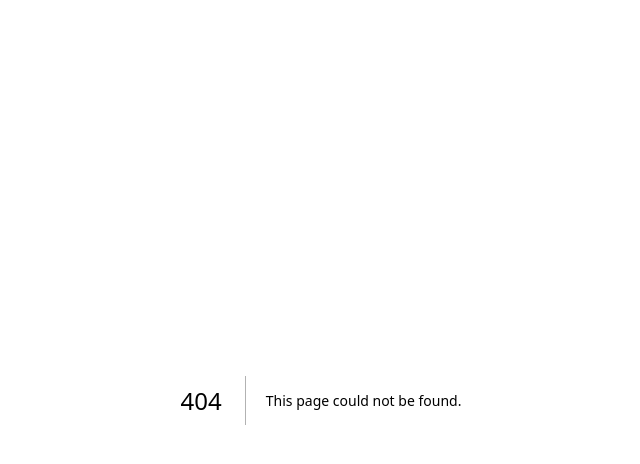
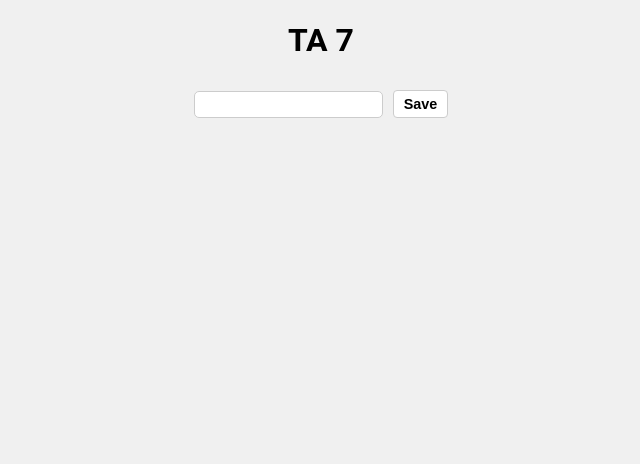
Before and after one commit to felieppe/dwym_react_tas, a Next.js app: page /ta8 in a window 1280 px wide. Before the commit this address had no page. Shown: the top 464 px of the page, without its empty margins (319-959 px from the left). Built offline with nearby package versions, Linux system fonts and the light colour scheme.

Commit message:
feat: add TA8 page

```diff
--- a/pages/index.jsx
+++ b/pages/index.jsx
@@ -15,6 +15,7 @@ function Home() {
                     <li><Link href="/ta5">TA 5</Link></li>
                     <li><Link href="/ta6">TA 6</Link></li>
                     <li><Link href="/ta7">TA 7</Link></li>
+                    <li><Link href="/ta8">TA 8</Link></li>
                 </ol>
             </div>
         </div>
--- /dev/null
+++ b/pages/ta8.jsx
@@ -0,0 +1,55 @@
+import styles from '../styles/TA8.module.css'
+
+import { useState } from 'react';
+import { FontAwesomeIcon } from '@fortawesome/react-fontawesome';
+import { faPen, faTrash } from '@fortawesome/free-solid-svg-icons';
+
+function TA8() {
+    const [tasks, setTasks] = useState([]);
+
+    const handleSubmit = (e) => {
+        e.preventDefault();
+        const task = e.target.task.value;
+        if (task) {
+            setTasks([...tasks, task]);
+            e.target.reset();
+        }
+    }
+
+    const handleDelete = (e) => {
+        const index = e.target.closest("li").getAttribute('index')
+        setTasks(tasks.filter((task, i) => i != index));
+    }
+
+    const handleEdit = (e) => {
+        const index = e.target.closest("li").getAttribute('index')
+        const task = tasks[index];
+        const newTask = prompt("Edit task", task);
+        if (newTask) {
+            tasks[index] = newTask;
+            setTasks([...tasks]);
+        }
+    }
+
+    return (
+        <>
+            <div className="container">
+                <div className={styles.ta8}>
+                    <h1>TA 7</h1>
+                    <form className={styles.ta8__form} onSubmit={handleSubmit}>
+                        <input type="text" name="task" id="task" />
+                        <button type='submit'>Save</button>
+                    </form>
+
+                    <ul className={styles.ta8__saved}>
+                        {tasks.map((task, index) => (
+                            <li key={index} index={index}>{task} <div className={styles.saved__task__buttons}><FontAwesomeIcon icon={faPen} onClick={handleEdit}/> <FontAwesomeIcon icon={faTrash} onClick={handleDelete}/></div></li>
+                        ))}
+                    </ul>
+                </div>
+            </div>
+        </>
+    )
+}
+
+export default TA8;
--- /dev/null
+++ b/styles/TA8.module.css
@@ -0,0 +1,57 @@
+.ta8__form input {
+    padding: 5px;
+    margin: 10px 0;
+    border: 1px solid #ccc;
+    border-radius: 5px;
+}
+
+.ta8__form button {
+    background-color: #fff;
+    border: 1px solid #ccc;
+    border-radius: 0.25rem;
+    color: #000;
+    cursor: pointer;
+    font-size: 0.9rem;
+    font-weight: 700;
+    padding: 5px 10px;
+    transition: background-color 0.3s, color 0.3s;
+    margin-left: 10px;
+}
+
+.ta8__form button:hover {
+    background-color: #000;
+    color: #fff;
+}
+
+.ta8__saved {
+    list-style: none;
+    padding: 0;
+}
+
+.ta8__saved li {
+    display: flex;
+    justify-content: space-between;
+    align-items: center;
+    padding: 10px;
+    border: 1px solid #ccc;
+    border-radius: 5px;
+    margin: 10px 0;
+    font-size: 10pt;
+}
+
+.ta8__saved li svg {
+    cursor: pointer;
+    transition: color 0.3s;
+}
+
+.ta8__saved li svg:hover {
+    color: red;
+}
+
+.saved__task__buttons {
+    display: flex;
+}
+
+.saved__task__buttons svg:not(:last-child) {
+    margin-right: 15px;
+}
```
